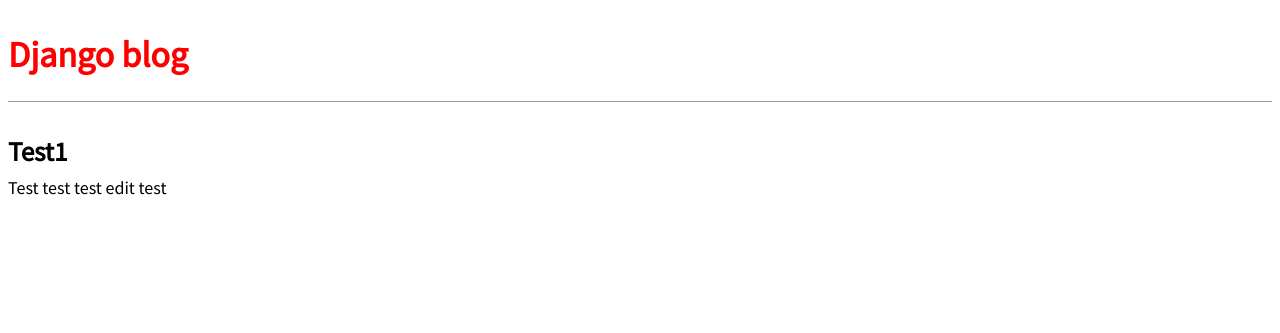
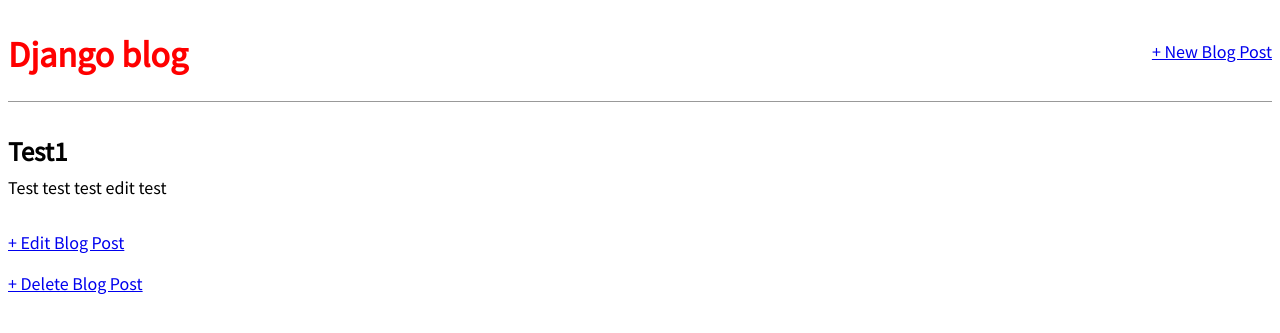
Before and after one commit to AlexDoolittle1/blog, a Django app: page /post/1/ in a window 1280 px wide. Shown: the top 333 px of the page. Run offline with Django 4.2, Linux system fonts and the light colour scheme; data comes from the database, SQL or seed files in the repository; both versions use the stored data as it was after the commit.

Commit message:
completed ch 6

```diff
--- a/blog/urls.py
+++ b/blog/urls.py
@@ -1,7 +1,10 @@
 from django.urls import path
-from .views import BlogListView, BlogDetailView
+from .views import BlogListView, BlogDetailView, BlogCreateView, BlogUpdateView, BlogDeleteView
 
 urlpatterns = [
+    path("post/new/", BlogCreateView.as_view(), name="post_new"),
     path("post/<int:pk>/", BlogDetailView.as_view(), name="post_detail"),
+    path("post/<int:pk>/edit/", BlogUpdateView.as_view(),name="post_edit"),
+    path("post/<int:pk>/delete/", BlogDeleteView.as_view(), name="post_delete"),
     path("", BlogListView.as_view(), name="home")
 ]
--- a/blog/views.py
+++ b/blog/views.py
@@ -1,4 +1,8 @@
+from re import L
 from django.views.generic import ListView, DetailView
+from django.views.generic.edit import CreateView, UpdateView, DeleteView
+from django.urls import reverse_lazy
+
 from .models import Post
 
 class BlogListView(ListView):
@@ -9,3 +13,18 @@
 class BlogDetailView(DetailView):
     model = Post
     template_name = "post_detail.html"
+
+class BlogCreateView(CreateView):
+    model = Post
+    template_name = "post_new.html"
+    fields = ["title","author","body"]
+
+class BlogUpdateView(UpdateView):
+    model = Post
+    template_name = "post_edit.html"
+    fields = ["title", "body"]
+
+class BlogDeleteView(DeleteView):
+    model = Post
+    template_name = "post_delete.html"
+    success_url = reverse_lazy("home")
--- a/templates/base.html
+++ b/templates/base.html
@@ -8,7 +8,12 @@
     </head>
     <body>
         <header>
-            <h1><a href="{% url 'home' %}">Django blog</a></h1>
+            <div class="nav-left">
+                <h1><a href="{% url 'home' %}">Django blog</a></h1>
+            </div>
+            <div class="nav-right">
+                <a href="{% url 'post_new' %}">+ New Blog Post</a>
+            </div>
         </header>
         <div>
             {% block content %}
--- a/templates/post_detail.html
+++ b/templates/post_detail.html
@@ -5,4 +5,8 @@
     <h2>{{ object.title }}</h2>
     <p>{{ object.body }}</p>
 </div>
+
+
+<p><a href="{% url 'post_edit' post.pk %}">+ Edit Blog Post</a></p>
+<p><a href="{% url 'post_delete' post.pk %}">+ Delete Blog Post</a></p>
 {% endblock content %}
```
Also changed, not shown: blog/tests.py (+26 -0 lines), templates/post_delete.html (added, +9 -0 lines), templates/post_edit.html (added, +9 -0 lines), templates/post_new.html (added, +9 -0 lines), db.sqlite3.
